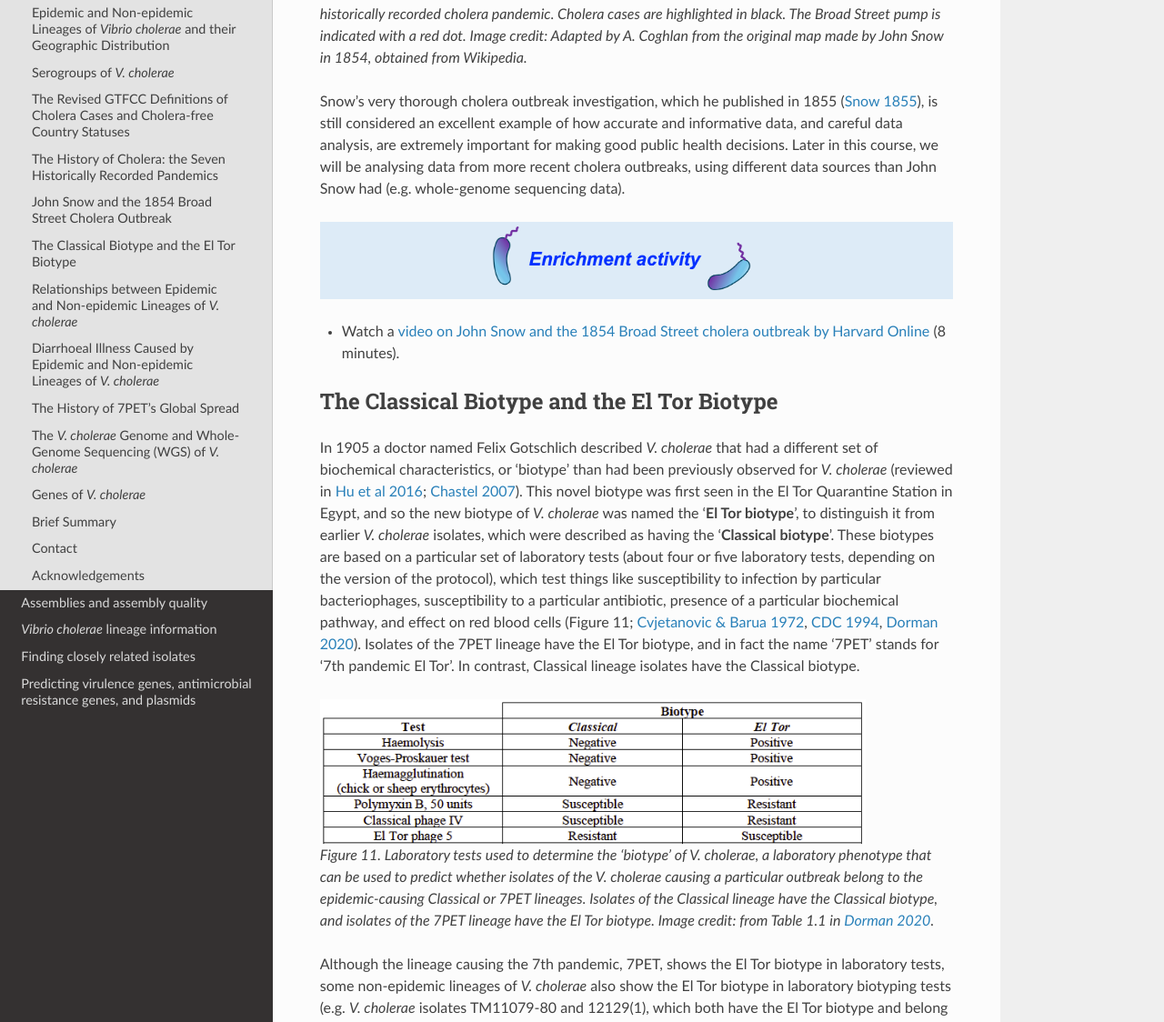
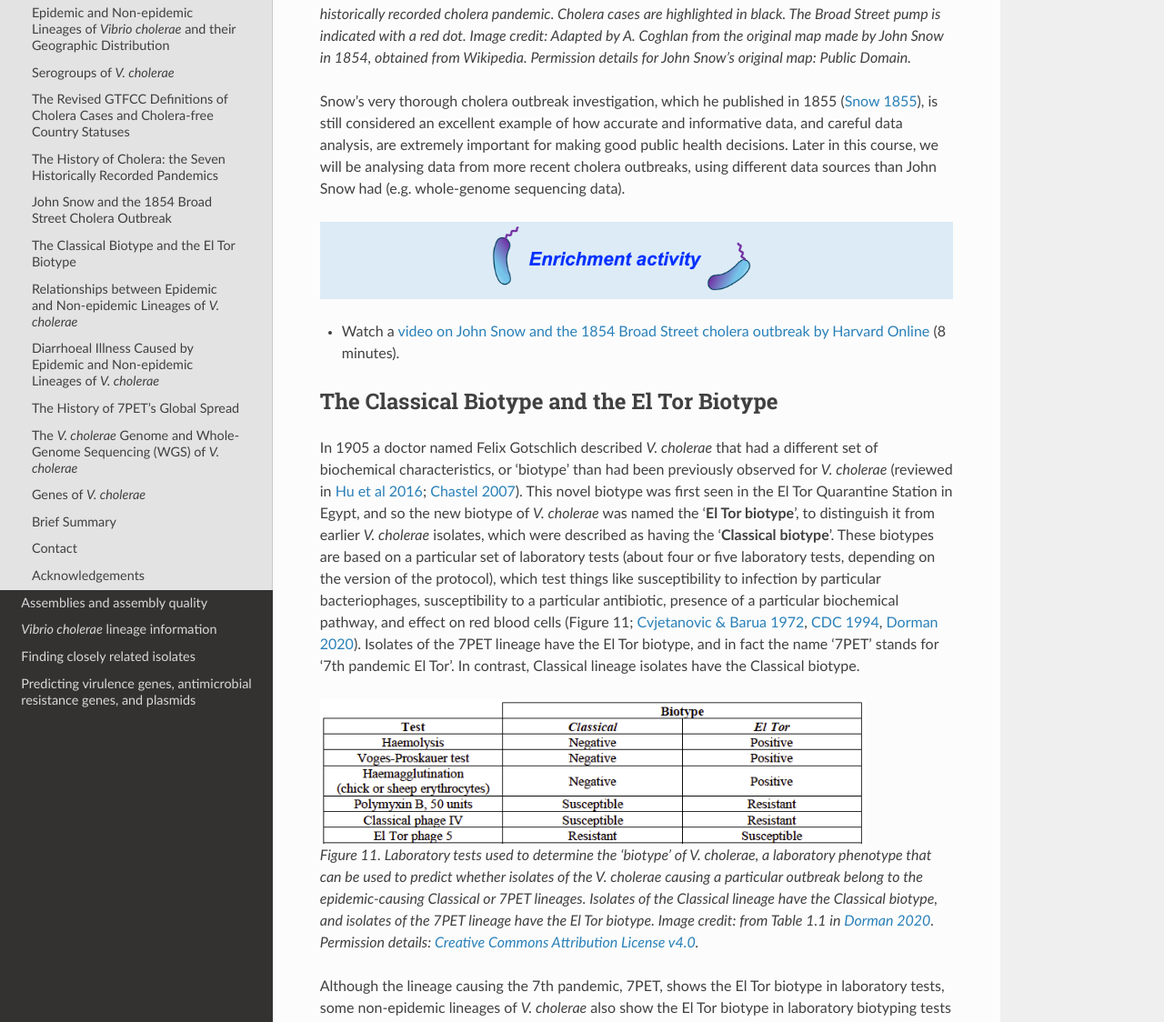
Before and after one commit to avrilcoghlan/cholerabook, a Sphinx documentation site: the page built from docs/source/vibriogenomes.rst, in a window 1280 px wide and 1400 px high, scrolled down 9814 px. Shown: the part 276-1400 px from the top of the window at 91% size. Built offline with Sphinx 7.4.7 and the Read the Docs theme 2.0.0, drawn with Linux system fonts in a browser that asks for light colours; some of the changed text lies outside the part shown.

Commit message:
Update vibriogenomes.rst

```diff
--- a/docs/source/vibriogenomes.rst
+++ b/docs/source/vibriogenomes.rst
@@ -340,7 +340,7 @@ The third cholera pandemic played a key role in this history of Epidemiology and
 .. figure:: SnowCholeraMap.png
   :width: 500
 
-  Figure 10. Map of cholera cases in London in 1854 made by the doctor John Snow during the 3rd historically recorded cholera pandemic. Cholera cases are highlighted in black. The Broad Street pump is indicated with a red dot. Image credit: Adapted by A. Coghlan from the original map made by John Snow in 1854, obtained from Wikipedia.
+  Figure 10. Map of cholera cases in London in 1854 made by the doctor John Snow during the 3rd historically recorded cholera pandemic. Cholera cases are highlighted in black. The Broad Street pump is indicated with a red dot. Image credit: Adapted by A. Coghlan from the original map made by John Snow in 1854, obtained from Wikipedia. Permission details for John Snow's original map: Public Domain.
 
 Snow's very thorough cholera outbreak investigation, which he published in 1855 (`Snow 1855`_), is still considered an excellent example of how accurate and informative data, and careful data analysis, are extremely important for making good public health decisions. Later in this course, we will be analysing data from more recent cholera outbreaks, using different data sources than John Snow had (e.g. whole-genome sequencing data).
 
@@ -379,7 +379,9 @@ In contrast, Classical lineage isolates have the Classical biotype.
 .. figure:: Biotype.png
   :width: 600
 
-  Figure 11. Laboratory tests used to determine the 'biotype' of *V. cholerae*, a laboratory phenotype that can be used to predict whether isolates of the *V. cholerae* causing a particular outbreak belong to the epidemic-causing Classical or 7PET lineages. Isolates of the Classical lineage have the Classical biotype, and isolates of the 7PET lineage have the El Tor biotype. Image credit: from Table 1.1 in `Dorman 2020`_.
+  Figure 11. Laboratory tests used to determine the 'biotype' of *V. cholerae*, a laboratory phenotype that can be used to predict whether isolates of the *V. cholerae* causing a particular outbreak belong to the epidemic-causing Classical or 7PET lineages. Isolates of the Classical lineage have the Classical biotype, and isolates of the 7PET lineage have the El Tor biotype. Image credit: from Table 1.1 in `Dorman 2020`_. Permission details: `Creative Commons Attribution License v4.0`_.
+
+.. _Creative Commons Attribution License v4.0: https://creativecommons.org/licenses/by/4.0/
 
 .. _Dorman 2020: https://www.sanger.ac.uk/theses/md25-thesis.pdf
 
```
